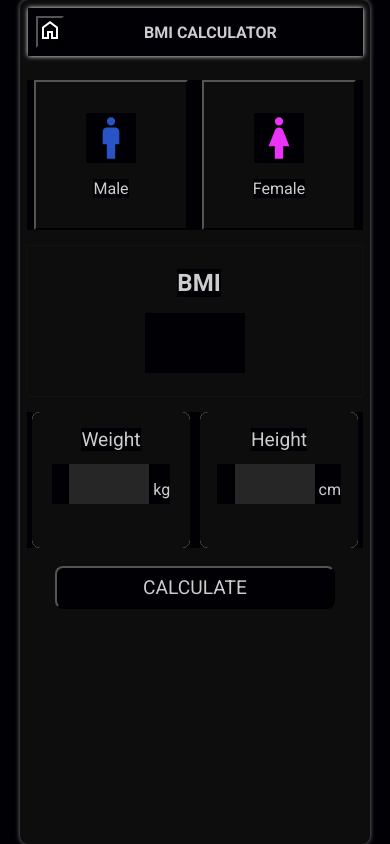
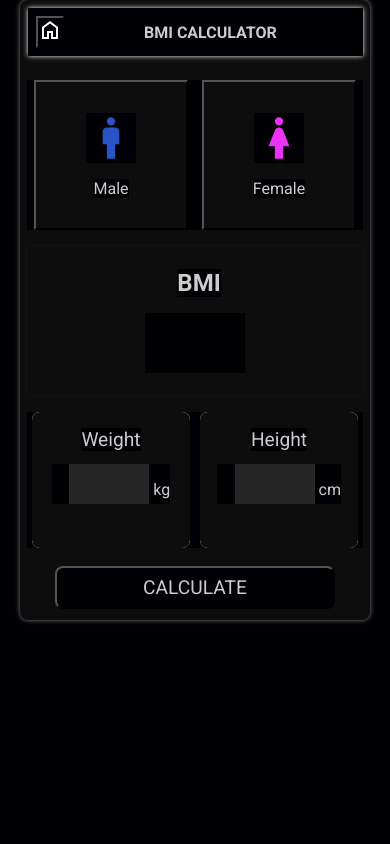
Before and after one commit to decencyokobia/BMI-Calculator, a plain HTML site: page index.html in a window 390 px wide. Drawn offline with Linux system fonts and the light colour scheme; a web font is replaced by a local one.

Commit message:
css update

```diff
--- a/styles.css
+++ b/styles.css
@@ -180,8 +180,11 @@
 }
 
 @media screen and (max-width: 960px){
-    .app_container {
+    body {
         margin: auto;
         min-height: 100vh;
     }
+    .app_container {
+        margin: auto;
+    }
 }
```
